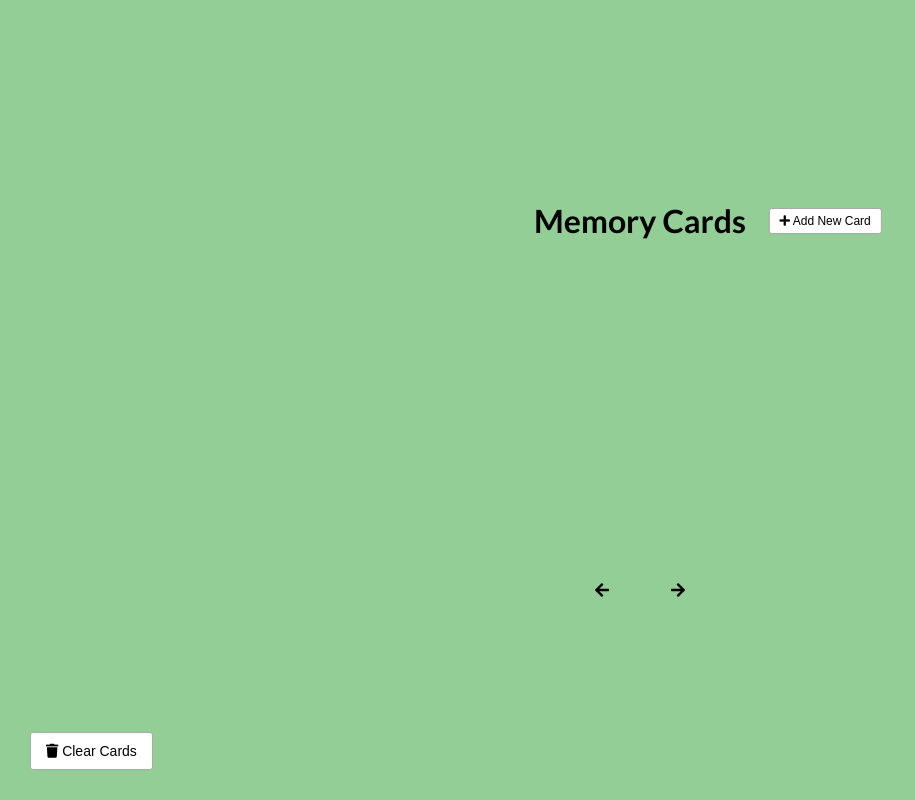
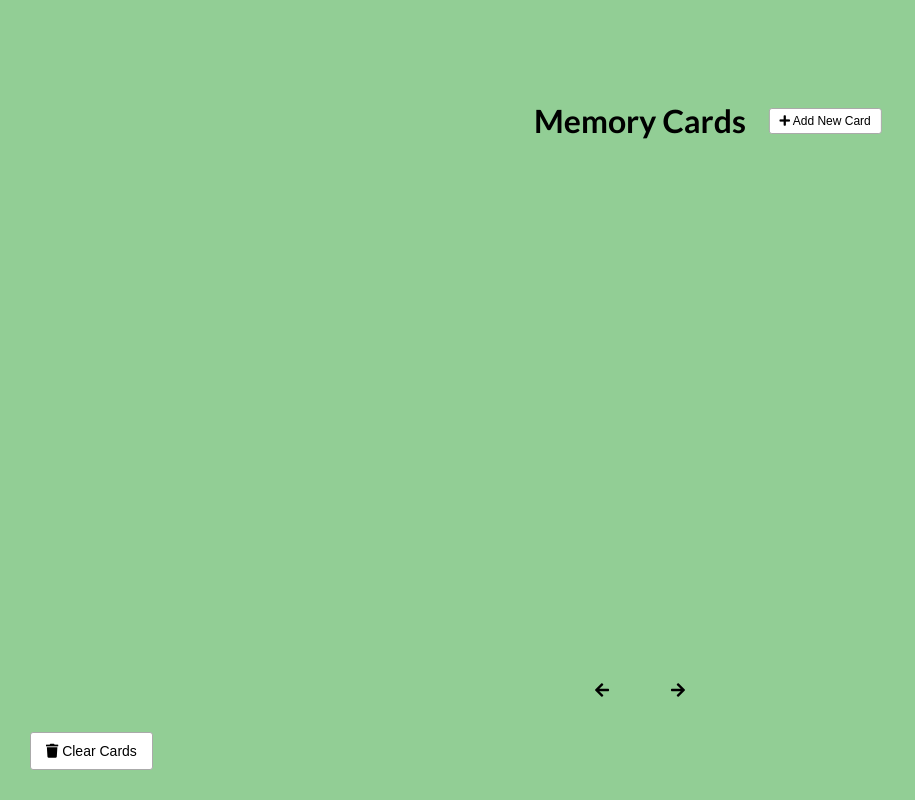
Before and after one commit to Syndicate555/Digital-Flashcards, a plain HTML site: page index.html in a window 1280 px wide. Shown: the whole page, without its empty margins (0-915 px from the left). Drawn offline with Linux system fonts and the light colour scheme.

Commit message:
Update style.css

```diff
--- a/style.css
+++ b/style.css
@@ -56,7 +56,7 @@ h1 button {
 .cards {
   perspective: 1000px;
   position: relative;
-  height: 300px;
+  height: 500px;
   width: 500px;
   max-width: 100%;
 }
```
